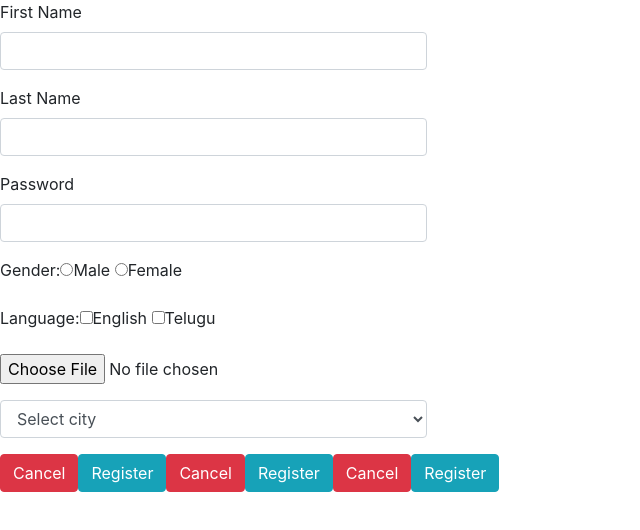
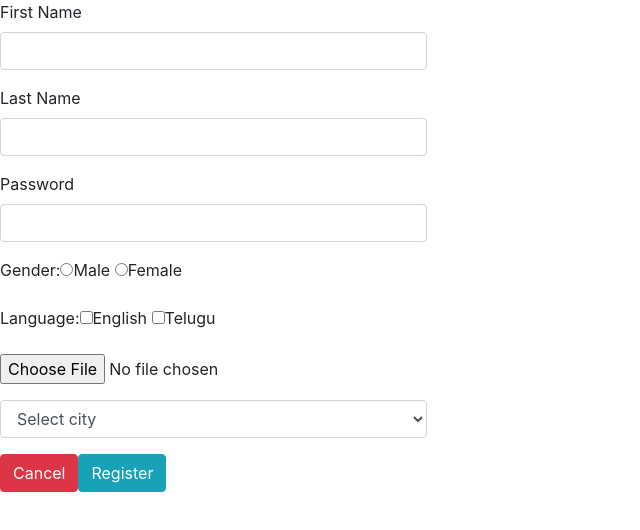
Before and after one commit to raghuk9529/reactiveForms, an Angular app: page / in a window 1280 px wide. Shown: the top 530 px of the page, without its empty margins (0-640 px from the left). Built offline with nearby package versions, Linux system fonts and the light colour scheme.

Commit message:
Update app.component.html
removing buttons

```diff
--- a/src/app/app.component.html
+++ b/src/app/app.component.html
@@ -49,10 +49,7 @@
   </div>
 
   <div class="form-group">
-        <button  class="btn btn-danger">Cancel</button>
-      <button  class="btn btn-info">Register</button>
-      <button  class="btn btn-danger">Cancel</button>
-      <button  class="btn btn-info">Register</button>
+
       <button  class="btn btn-danger">Cancel</button>
       <button  class="btn btn-info">Register</button>
 
```
